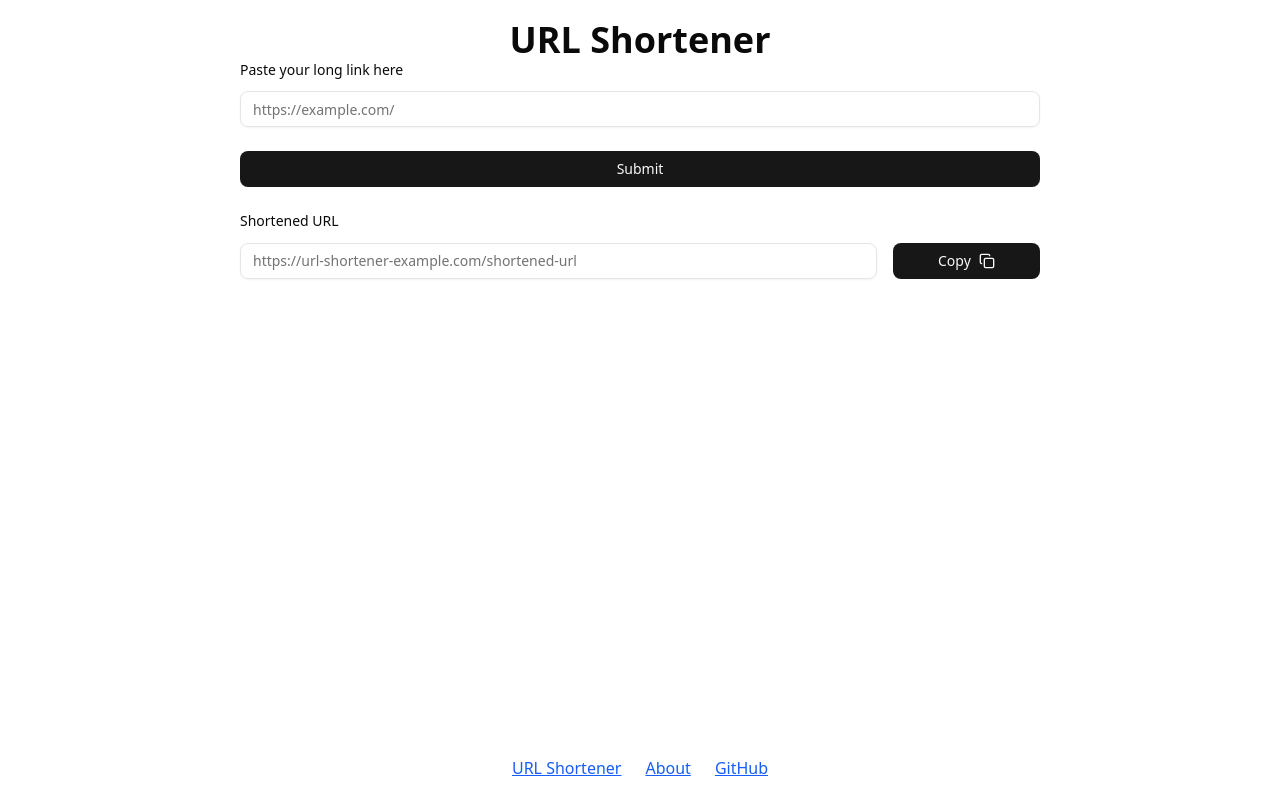
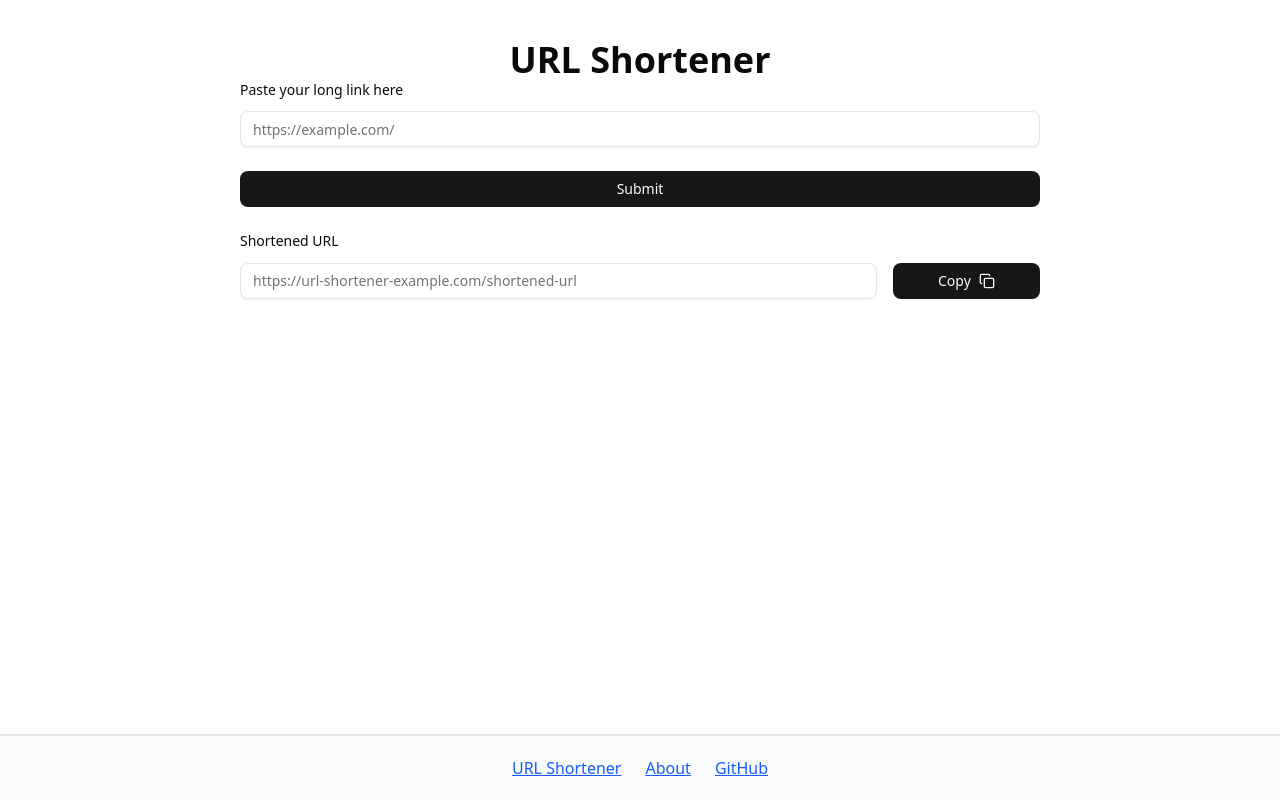
Before and after one commit to RyanTurner02/url-shortener, a Next.js app in the folder frontend/: page / in a window 1280 px wide. Built offline with nearby package versions, Linux system fonts and the light colour scheme.

Commit message:
Update footer styling

```diff
--- a/frontend/app/page.tsx
+++ b/frontend/app/page.tsx
@@ -3,9 +3,11 @@ import Footer from "@/components/footer/footer";
 
 export default function Home() {
   return (
-    <div className="flex flex-col items-center justify-between h-screen py-5">
-      <main className="w-full max-w-7xl">
-        <h1 className="mb-5 sm:mb-0 text-4xl font-bold text-center">URL Shortener</h1>
+    <div className="flex flex-col items-center justify-between h-screen">
+      <main className="w-full mt-10 max-w-7xl">
+        <h1 className="mb-5 text-4xl font-bold text-center sm:mb-0">
+          URL Shortener
+        </h1>
         <UrlShortenerForm />
       </main>
       <Footer />
--- a/frontend/components/footer/footer.tsx
+++ b/frontend/components/footer/footer.tsx
@@ -2,7 +2,7 @@ import Link from "next/link";
 
 export default function Footer() {
   return (
-    <footer className="flex flex-wrap gap-6">
+    <footer className="flex flex-wrap justify-center w-full gap-6 py-5 border-t-2 bg-gray-50">
       <Link className="text-link" href="/">
         URL Shortener
       </Link>
```
